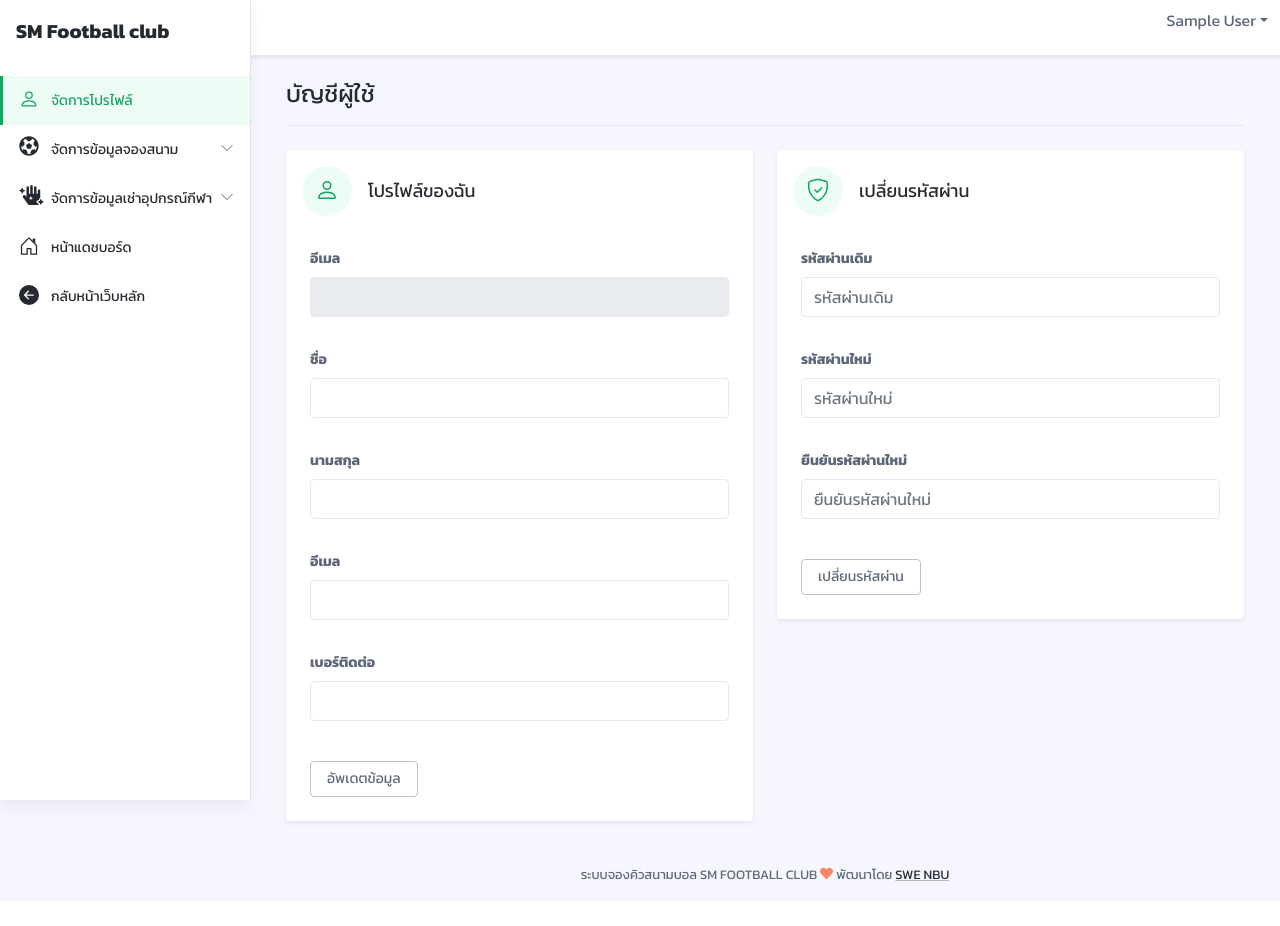
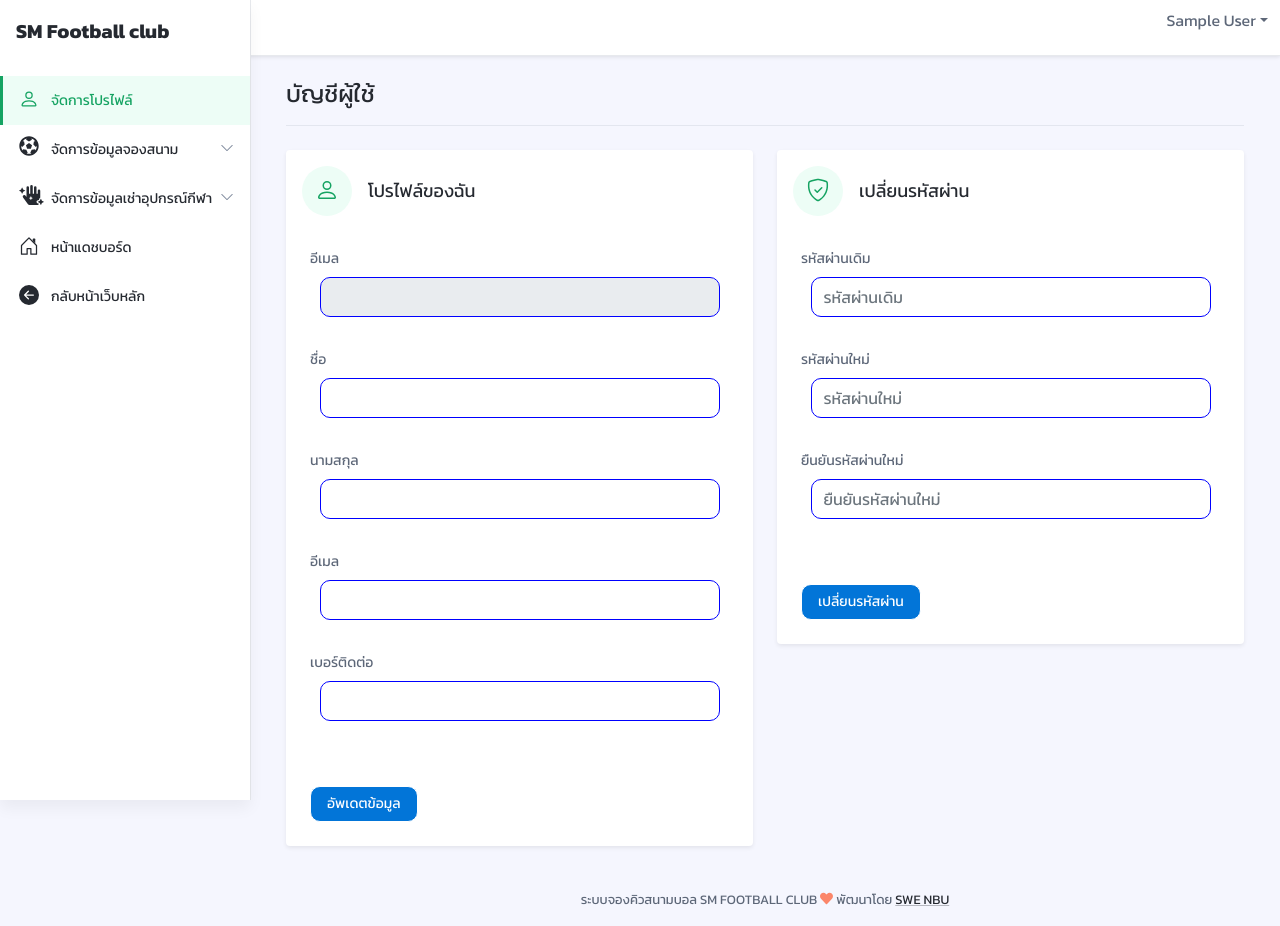
Before and after one commit to nattawutget/finalproject1, a PHP site: page /members/?page=profile in a window 1280 px wide. Before the commit the page ends 881 px from the top, so only its background shows below. Run offline with PHP 8.4, Linux system fonts and the light colour scheme; the visitor is signed in with stand-in values (Sample User, id 1); data that the repository does not hold is empty; some libraries are stand-ins or nearby versions.

Commit message:
FontButtonLabel

```diff
--- a/members/include/head.php
+++ b/members/include/head.php
@@ -66,11 +66,21 @@
     * {
         font-family: "Kanit";
     }
-    .btn-color {
+
+    .form-control {
+		border-color: blue;
+		border-radius: 10px;
+		color: black !important;
+		margin: auto !important;
+		max-width: 400px;
+	}
+	.btn-color {
 		margin-top: 25px;
 		background-color: #0275d8;
 		color: white;
 		border-radius: 10px;
+		border: solid 1px !important;
+        max-width: 250px;
 	}
     h1,
     .h1,
@@ -82,7 +92,7 @@
     .h4,
     th,
     .th,
-    .btn {
+    .btn ,strong{
         font-weight: 500 !important;
     }
 </style>
--- a/members/login/index.php
+++ b/members/login/index.php
@@ -119,6 +119,7 @@ if (isset($_POST) && !empty($_POST)) {
 		border-color: blue;
 		border-radius: 10px;
 		color: black !important;
+        margin: auto !important;
 	}
 
 	.btn-back {
@@ -128,7 +129,6 @@ if (isset($_POST) && !empty($_POST)) {
 
 	.mb-1 {
 		margin-bottom: 20px !important;
-		font-weight: 100 !important;
 	}
 
 	.text-center {
--- a/members/profile/index.php
+++ b/members/profile/index.php
@@ -256,3 +256,16 @@ if (isset($_POST) && !empty($_POST)) {
         readURL(this);
     });
 </script>
+<style>
+    	.btn {
+		margin-top: 25px;
+		background-color: #0275d8;
+		color: white;
+		border-radius: 10px;
+		border: solid 1px !important;
+        max-width: auto;
+	}
+    .form-control{
+        margin-right: auto !important;
+    }
+</style>
--- a/members/register/index.php
+++ b/members/register/index.php
@@ -60,7 +60,7 @@ if (isset($_POST) && !empty($_POST)) {
 			<div class="d-flex flex-column align-content-end">
 				<div class="app-auth-body mx-auto">
 					<!-- <div class="app-auth-branding mb-4"><a class="app-logo" href="index.html"><img class="logo-icon me-2" src="assets/images/app-logo.svg" alt="logo"></a></div> -->
-					<h2 class="auth-heading text-center mb-1 pagin-head">สมัครสมาชิกระบบการจัดการข้อมูลการจองสนามและอุปกรณ์กีฬาฟุตบอล <br>SM FOOTBALL CLUB</h2>
+					<h2 class="auth-heading text-center pagin-head">สมัครสมาชิกระบบการจัดการข้อมูลการจองสนามและอุปกรณ์กีฬาฟุตบอล <br>SM FOOTBALL CLUB</h2>
 					<div class="auth-form-container text-start">
 						<form action="" method="post" class="auth-form register-form">
 							<div class="email mb-1">
```
Also changed, not shown: admin/include/head.php (+17 -15 lines), includes/head.php (+19 -4 lines), members/register/include/head.php (+31 -0 lines).
